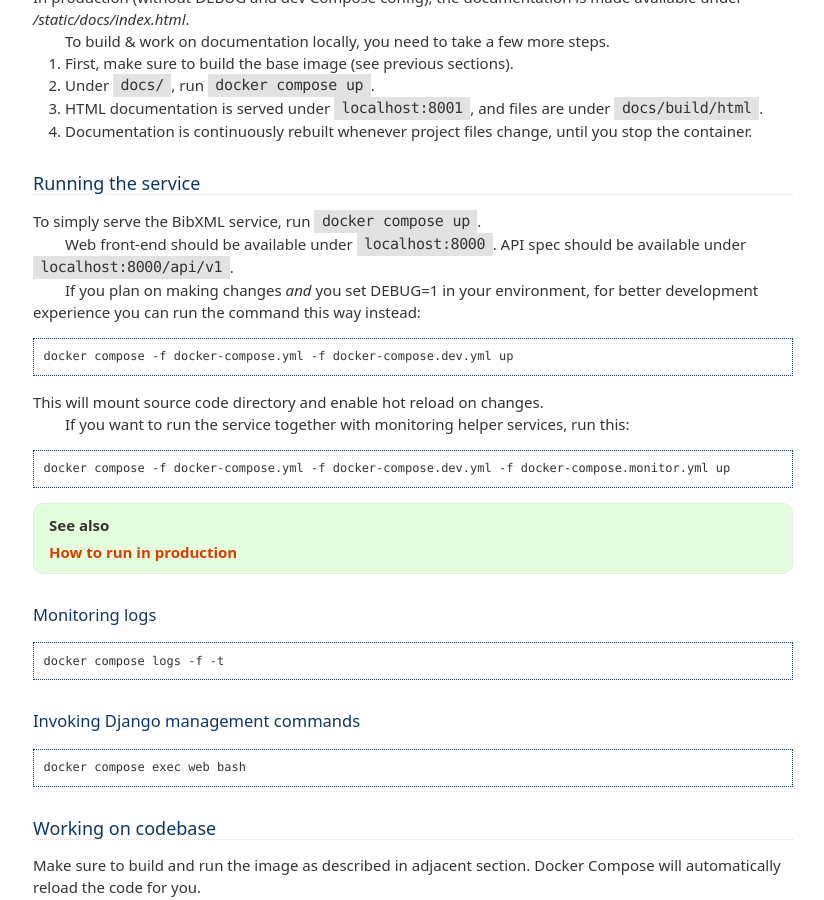
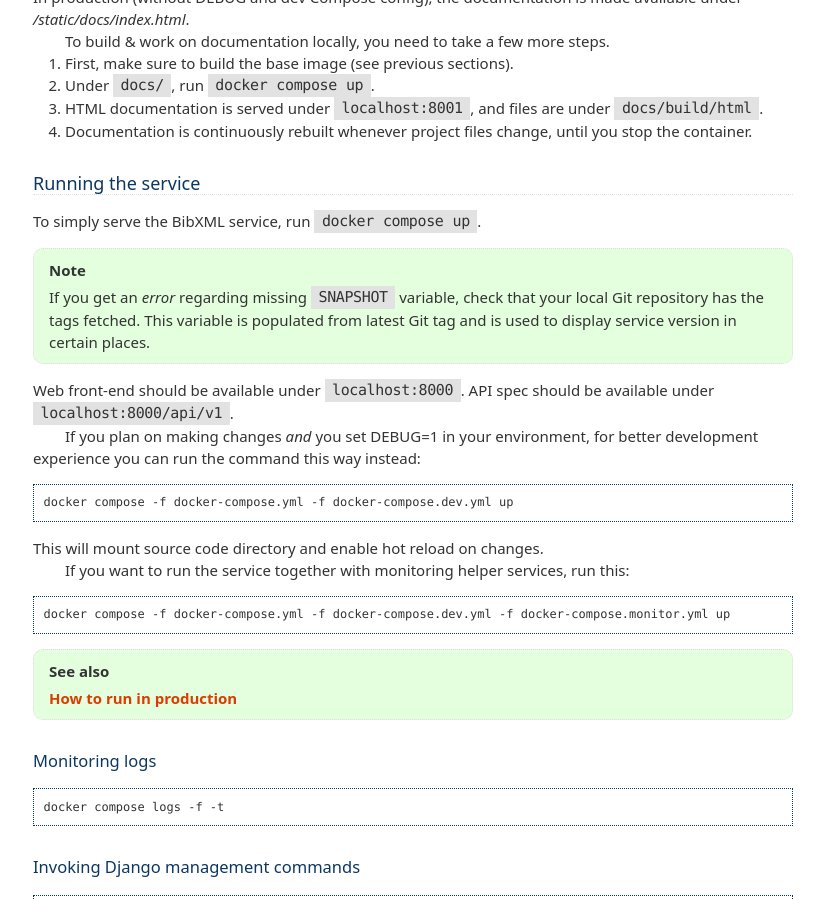
Before and after one commit to ietf-tools/bibxml-service, a Sphinx documentation site: the page built from docs/howto/develop-locally.rst, in a window 1280 px wide and 900 px high, scrolled down 1630 px. Shown: the whole window, without its empty margins (227-1051 px from the left). Built offline with Sphinx 7.4.7, drawn with Linux system fonts in a browser that asks for light colours; pages that are not in the unit, such as notebooks, are missing from menus.

Commit message:
docs(howto/develop-locally): note about SNAPSHOT error

```diff
--- a/docs/howto/develop-locally.rst
+++ b/docs/howto/develop-locally.rst
@@ -91,6 +91,11 @@ Running the service
 ===================
 
 To simply serve the BibXML service, run ``docker compose up``.
+
+.. note:: If you get an *error* regarding missing ``SNAPSHOT`` variable,
+          check that your local Git repository has the tags fetched.
+          This variable is populated from latest Git tag and is used
+          to display service version in certain places.
 
 Web front-end should be available under ``localhost:8000``.
 API spec should be available under ``localhost:8000/api/v1``.
```
